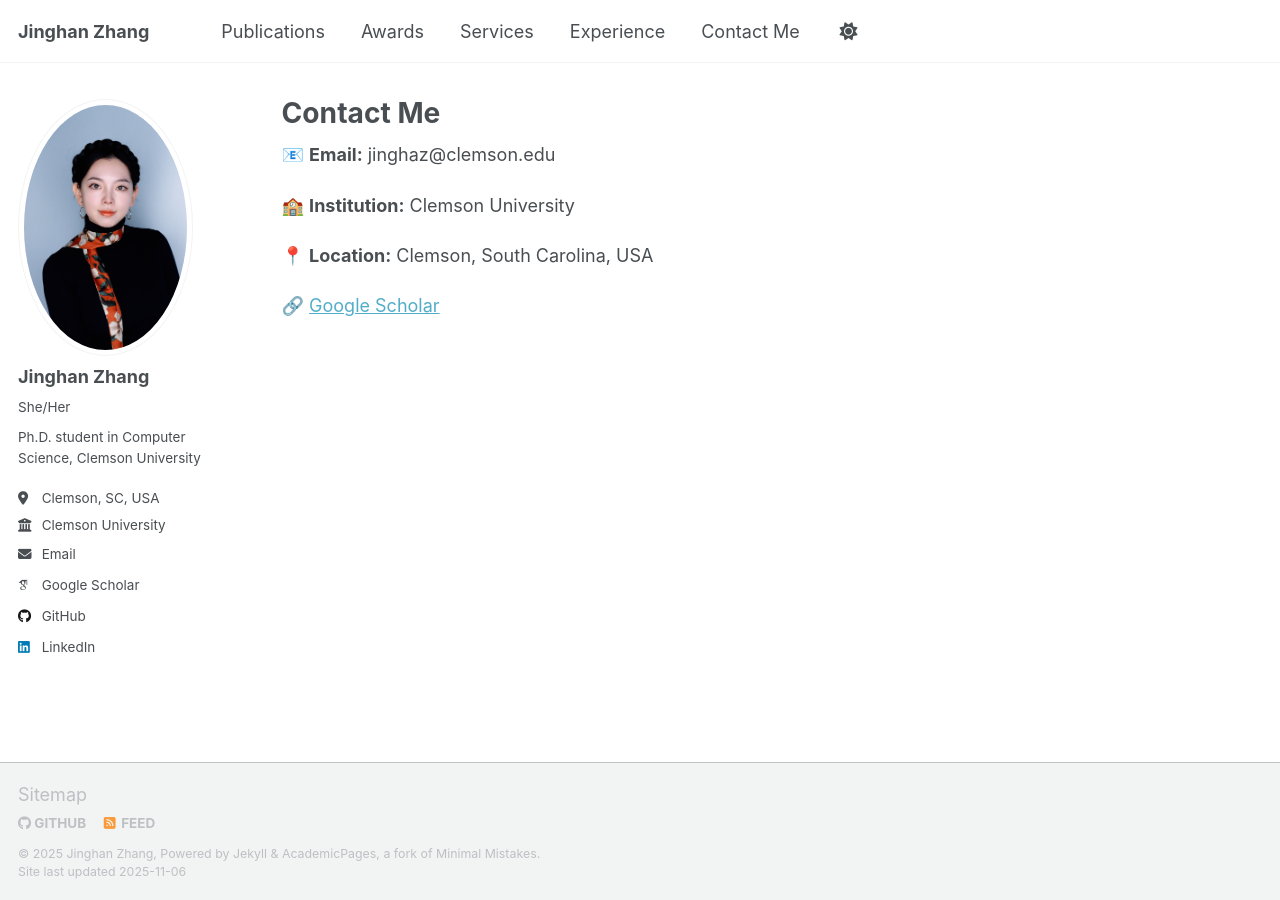
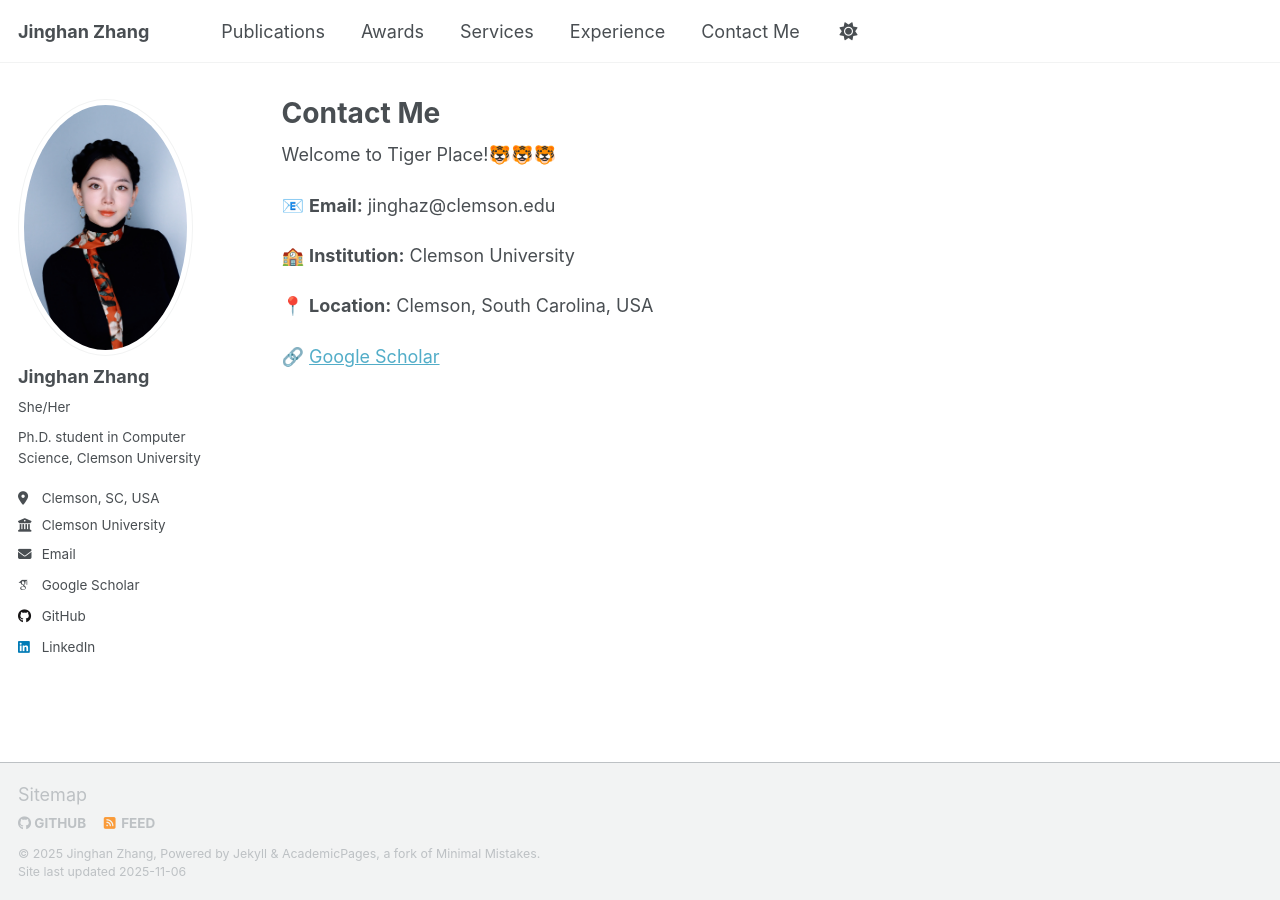
Before and after one commit to jinghanzhang1998/jinghanzhang1998.github.io, a Jekyll site: the page built from _pages/contact.md, in a window 1280 px wide. Built offline with Jekyll 4.4.1, drawn with Linux system fonts in a browser that asks for light colours; some web fonts are replaced; a script that is not in the unit is left out.

Commit message:
Update contact page with welcome message

```diff
--- a/_pages/contact.md
+++ b/_pages/contact.md
@@ -6,7 +6,7 @@ author_profile: true
 classes: "contact-bg"
 ---
 
-
+Welcome to Tiger Place!🐯🐯🐯
 
 📧 **Email:** jinghaz@clemson.edu
 
```
